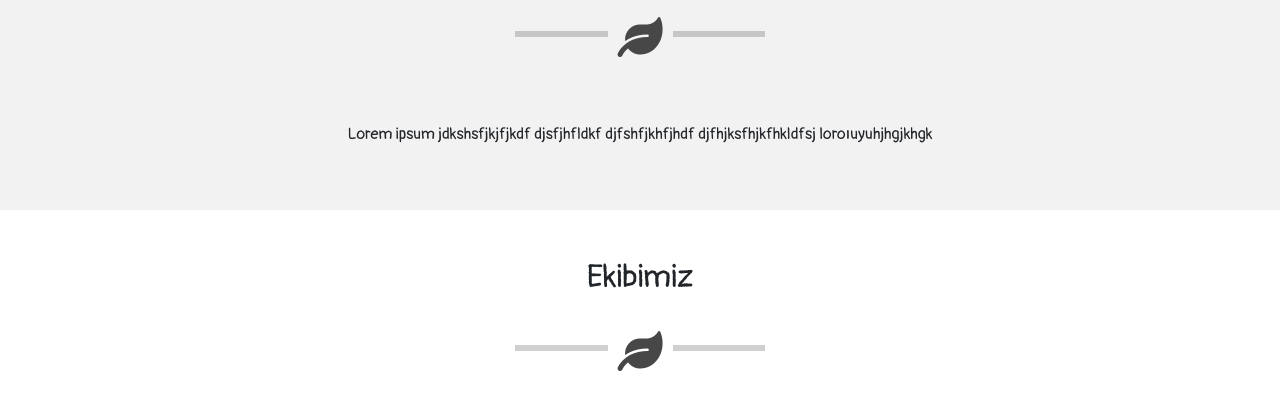
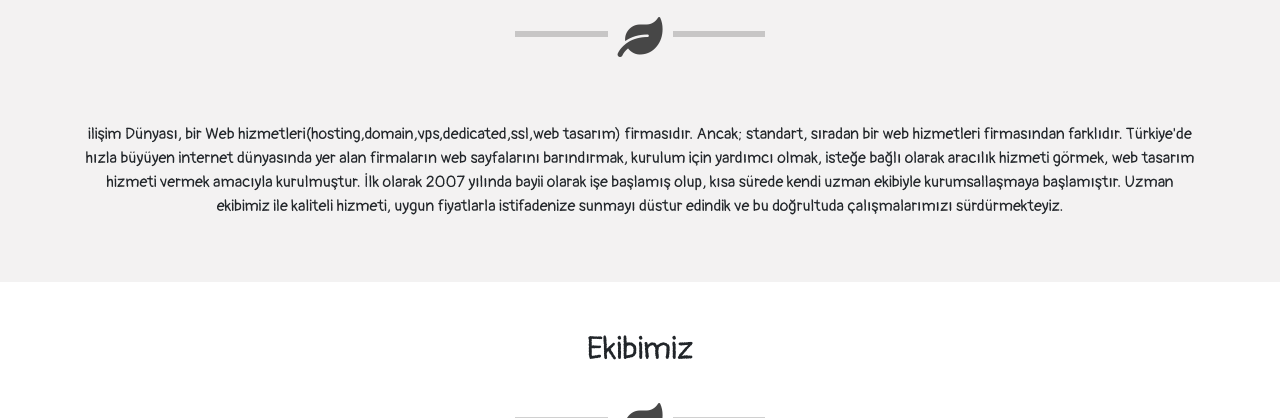
Before and after one commit to enescay26/DemoSite, a plain HTML site: page index.html in a window 1280 px wide. Shown: the part 753-1171 px from the top of the page. Drawn offline with nearby package versions, Linux system fonts and the light colour scheme.

Commit message:
Update index.html

```diff
--- a/index.html
+++ b/index.html
@@ -81,7 +81,7 @@
   <div class="container">
     <h2 class="mb-5 font-weight-bold">Hakkımızda</h2>
     <hr class="ayrac"><i class="fas fa-leaf igri"></i>
-    <p>Lorem ipsum jdkshsfjkjfjkdf djsfjhfldkf djfshfjkhfjhdf djfhjksfhjkfhkldfsj loroıuyuhjhgjkhgk</p>
+    <p>ilişim Dünyası, bir Web hizmetleri(hosting,domain,vps,dedicated,ssl,web tasarım) firmasıdır. Ancak; standart, sıradan bir web hizmetleri firmasından farklıdır. Türkiye'de hızla büyüyen internet dünyasında yer alan firmaların web sayfalarını barındırmak, kurulum için yardımcı olmak, isteğe bağlı olarak aracılık hizmeti görmek, web tasarım hizmeti vermek amacıyla kurulmuştur. İlk olarak 2007 yılında bayii olarak işe başlamış olup, kısa sürede kendi uzman ekibiyle kurumsallaşmaya başlamıştır. Uzman ekibimiz ile kaliteli hizmeti, uygun fiyatlarla istifadenize sunmayı düstur edindik ve bu doğrultuda çalışmalarımızı sürdürmekteyiz.</p>
   </div>
 </section>
 
```
